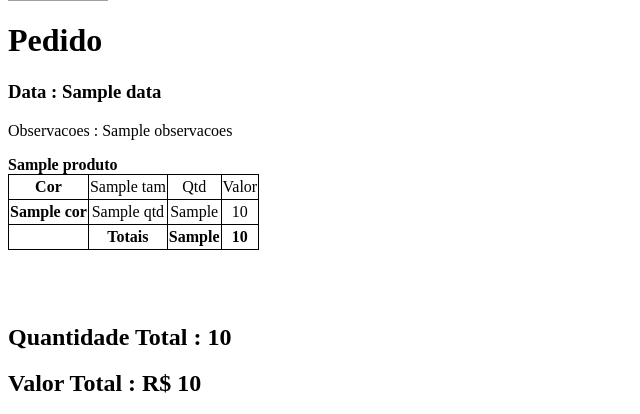
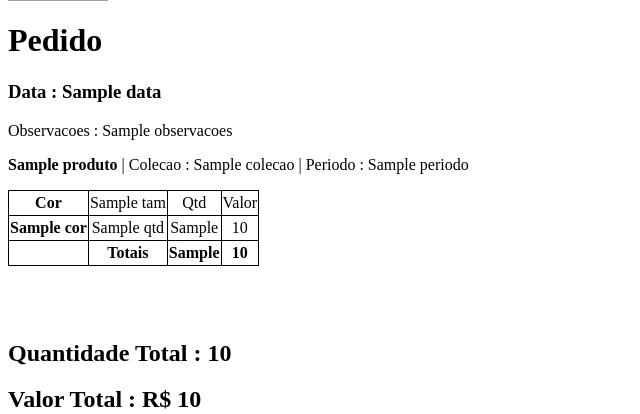
Before and after one commit to timurhans/greencom, a Django app: template core/templates/core/pedido.html in a window 1280 px wide. Shown: the part 791-1205 px from the top of the page, without its empty margins (0-640 px from the left). Before the commit the page ends 1184 px from the top, so only its background shows below. Run offline with Django 3.2, Linux system fonts and the light colour scheme; the template is opened without the code that fills it: most values are stand-ins (such as "Sample title", 1, 10 or a date in 2020); grey boxes are pictures that could not be loaded.

Commit message:
Update pedido.html

```diff
--- a/core/templates/core/pedido.html
+++ b/core/templates/core/pedido.html
@@ -23,7 +23,8 @@
 
 {% for instance in object_list %}
 
-<b>{{ instance.produto.produto }}</b>
+
+<p><b>{{ instance.produto.produto }}</b> | Colecao : {{ instance.produto.colecao }}   |    Periodo : {{ instance.periodo }}</p>
 <table class="table table-bordered">
     <thead class="thead bg-light">
       <tr>
```
